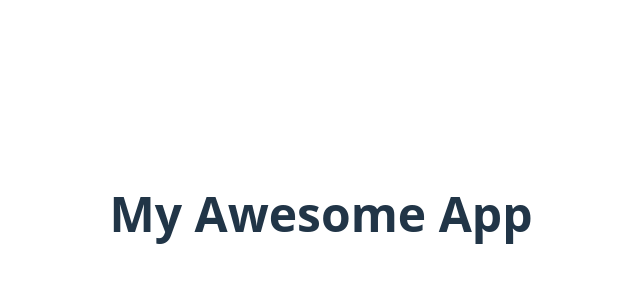
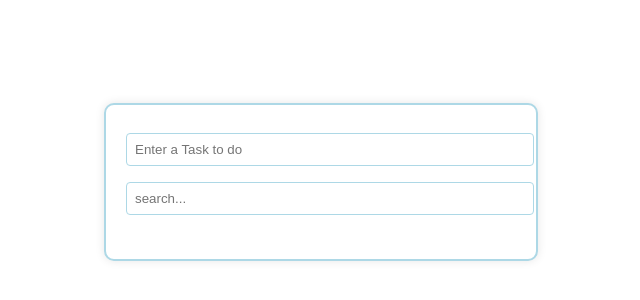
Before and after one commit to GislaineIrakoze/Todolistapp, a Vue app: page / in a window 1280 px wide. Shown: the part 218-518 px from the top of the page, without its empty margins (319-959 px from the left). Built offline with nearby package versions, Linux system fonts and the light colour scheme.

Commit message:
Update App.vue

```diff
--- a/src/App.vue
+++ b/src/App.vue
@@ -1,21 +1,7 @@
 <template>
-  <div class="app">
-    <h1>My Awesome App</h1>
-  </div>
+  <HelloWorld />
 </template>
 
 <script setup>
+import HelloWorld from "./components/HelloWorld.vue";
 </script>
-
-<style scoped>
-.app {
-  min-height: 100vh;
-  display: flex;
-  justify-content: center;
-  align-items: center;
-}
-
-h1 {
-  font-size: 3rem;
-}
-</style>
```
